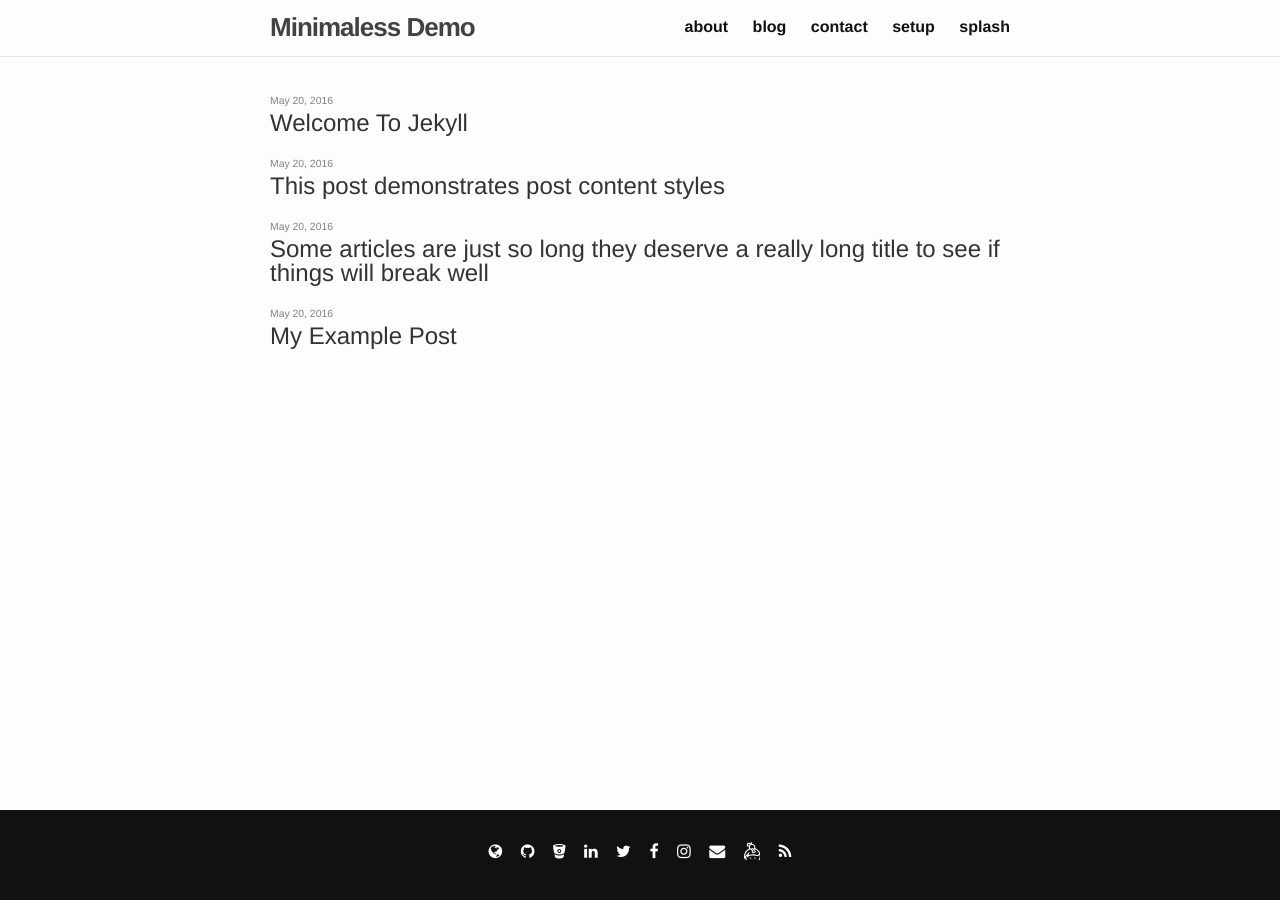
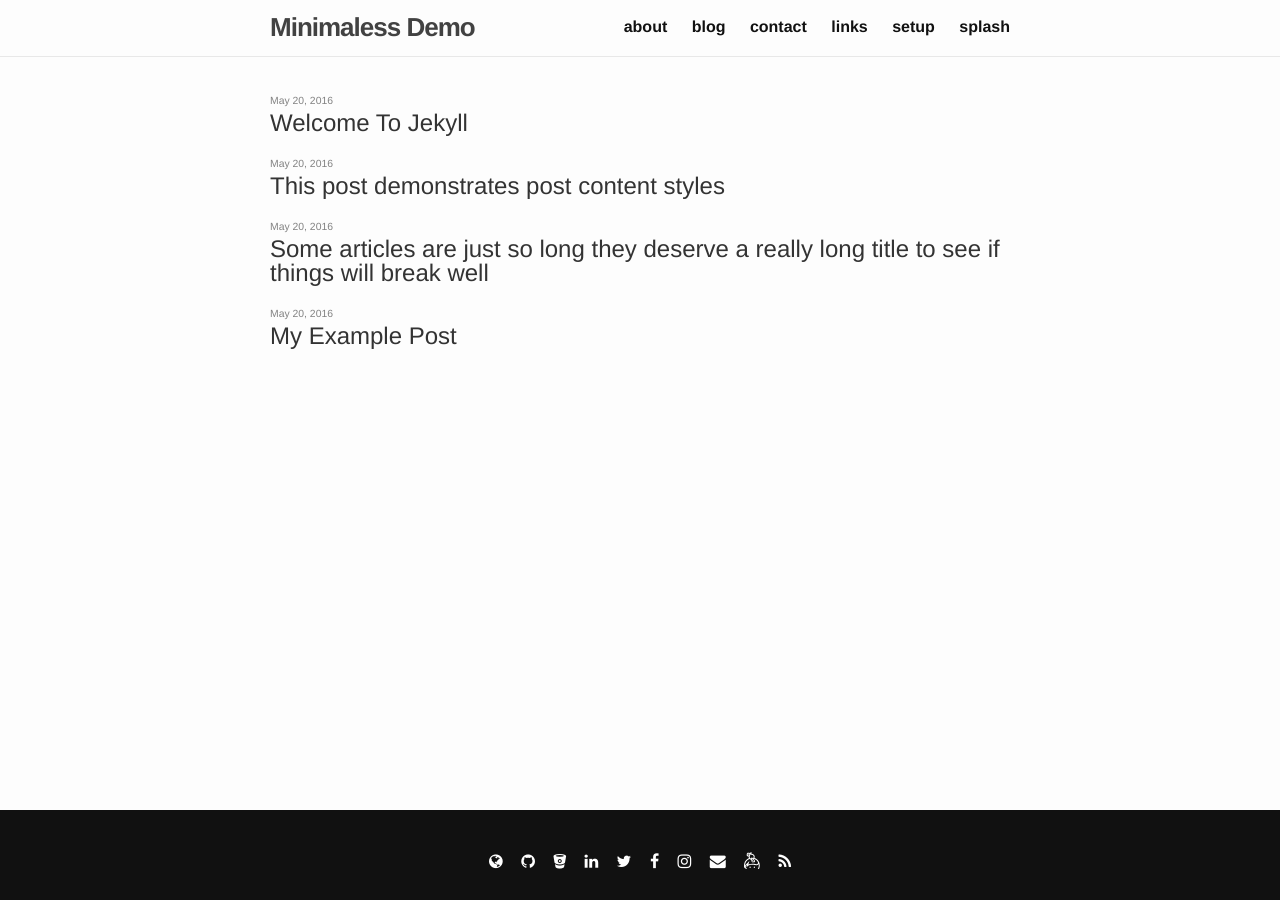
Before and after one commit to brettinternet/minimaless, a Jekyll site: the page built from _pages/blog.md, in a window 1280 px wide. Built offline with Jekyll 4.4.1, drawn with Linux system fonts in a browser that asks for light colours.

Commit message:
fixed icon styling, added splash page

```diff
--- a/404.html
+++ b/404.html
@@ -19,6 +19,6 @@
 <div class="container">
   <h1>404</h1>
 
-  <p><strong>Page not found :(</strong></p>
-  <p>The requested page could not be found.</p>
+  <p><strong>Page not found</strong></p>
+  <p>¯\_(ツ)_/¯</p>
 </div>
--- a/Gemfile
+++ b/Gemfile
@@ -1,3 +1,5 @@
 source "https://rubygems.org"
 gemspec
 gem 'jekyll-feed'
+gem 'jekyll-sitemap'
+gem 'jekyll-gist'
--- a/_config.yml
+++ b/_config.yml
@@ -17,6 +17,22 @@
 instagram_username: brettinternet
 keybase_username: brettinternet
 
+# use Font Awesome icon names http://fontawesome.io/icons/
+links:
+  - url: https://google.com
+    title: Google
+  - url: https://google.com
+    title: My Resume
+    icon: paperclip
+  - url: https://google.com
+    title: My Portfolio
+    icon: user-circle
+  - url: https://google.com
+    title: A really cool blog I like
+    icon: false
+  - url: https://google.com
+    title: Cool Site
+
 # disqus:
 #   shortname:
 
@@ -33,10 +49,14 @@
 
 plugins:
   - jekyll-feed
+  - jekyll-gist
+  - jekyll-sitemap
 
-# Build settings
 markdown: kramdown
 theme: minimaless
+
+include:
+  - _pages
 exclude:
   - vendor
   - .asset-cache
--- a/_sass/minimaless.scss
+++ b/_sass/minimaless.scss
@@ -19,6 +19,8 @@
 $grey-color-light: lighten($grey-color, 40%) !default;
 $grey-color-dark:  darken($grey-color, 25%) !default;
 
+$pastel-red: #ff6961;
+
 // Width of the content area
 $content-width:    800px !default;
 
@@ -26,7 +28,6 @@
 $on-laptop:        800px !default;
 
 // Heights
-
 $footer-height:    $spacing-unit;
 $header-height:    $spacing-unit * 1.865;
 $content-height:   calc(100vh - #{$footer-height} - #{$header-height} - 121px);
--- a/_sass/minimaless/_base.scss
+++ b/_sass/minimaless/_base.scss
@@ -100,6 +100,7 @@
  */
 a {
   color: $brand-color;
+  fill: $brand-color;
   text-decoration: none;
   cursor: pointer;
 
@@ -110,15 +111,6 @@
   &:hover {
     color: $text-color;
     text-decoration: underline;
-  }
-
-  .contact-icons &:hover {
-    text-decoration: none;
-    color: lighten($brand-color, 25%);
-
-    .username {
-      text-decoration: underline;
-    }
   }
 }
 
@@ -203,21 +195,7 @@
 /**
  * Icons
  */
-.icon > svg {
-  display: inline-block;
-  vertical-align: middle;
-
-  path {
-    fill: $grey-color;
-  }
+.keybase-icon {
+  transform: translateY(2px);
+  height: 17px;
 }
-
-.social-media-list {
-  .icon {
-    padding-right: 5px;
-  }
-
-  li + li {
-    padding-top: 5px;
-  }
-}
--- a/_sass/minimaless/_layout.scss
+++ b/_sass/minimaless/_layout.scss
@@ -115,14 +115,17 @@
   padding: $spacing-unit 0;
   height: $footer-height;
   text-align: center;
-
-  .contact-icons .icon { color: #FFF; }
 }
 
 .contact-icons {
   list-style: none;
-  margin: 0;
+  margin: 10px 0 0 0;
   text-align: center;
+  @include media-query($on-palm) {
+    text-align: left;
+  }
+
+  a { height: 100%; width: 100%; }
 
   li, li + li {
     margin: 0 7px;
@@ -131,7 +134,9 @@
     display: inline-block;
   }
 
-  .keybase-icon { fill: #FFF; }
+  li:first-child { margin-left: 0; }
+  li:last-child { margin-right: 0; }
+
 
   .icon {
     padding: 0;
@@ -142,11 +147,20 @@
   color: #111;
 }
 
-.page-content .keybase-icon {
-  fill: #111;
-}
 
 
+.landing-content .contact-icons a, .site-footer .contact-icons a {
+    color: #FFF;
+    &:hover {
+      color: $pastel-red;
+    }
+    .keybase-icon {
+      fill: #FFF;
+      &:hover {
+        fill: $pastel-red;
+      }
+    }
+  }
 
 /**
  * About/landing content
@@ -166,7 +180,10 @@
   justify-content: center;
 
   a {
-    color: #EEEEEE;
+    color: #EEE;
+    &:hover {
+      color: $pastel-red;
+    }
   }
 }
 
@@ -175,8 +192,18 @@
   background: #FFF;
 
   .contact { transform: translateY(-50px); }
-  .contact-icons .icon { color: #111; }
-  .contact-icons .keybase-icon { fill: #111; }
+  .contact-icons .icon {
+    color: #111;
+    &:hover {
+      color: $pastel-red;
+    }
+  }
+  .contact-icons .icon .keybase-icon {
+    fill: #111;
+    &:hover {
+      fill: $pastel-red;
+    }
+  }
 }
 
 .made-by {
@@ -213,6 +240,7 @@
   padding: 0;
 }
 
+
 /**
  * Page content
  */
@@ -228,7 +256,7 @@
   .blog li:nth-child(#{$i}),
   .contact .contact-icons li:nth-child(#{$i}),
   .splash p:nth-child(#{$i}),
-  .splash .contact-icons li:nth-child(#{$i}),
+  .splash .contact-icons li:nth-child(#{$i}), .site-links li:nth-child(#{$i}),
   .landing-content .about p:nth-child(#{$i}) {
     -webkit-animation: fadein .5s + $i/2; /* Safari, Chrome and Opera > 12.1 */
     -moz-animation: fadein .5s + $i/2; /* Firefox < 16 */
@@ -274,6 +302,28 @@
   @include relative-font-size(1.5);
 }
 
+
+.site-links {
+  margin: 0 auto;
+  max-width: 310px;
+  a { color: inherit; }
+
+  li {
+    display: inline-block;
+    min-width: 100px;
+    min-height: 100px;
+  }
+
+  li a {
+    height:100px;
+    width:100px;
+    display:table-cell;
+    vertical-align : middle;
+    text-align: center;
+    .icon { font-size: 1.5em; }
+    p { margin: 0; }
+  }
+}
 
 
 
```
Also changed, not shown: _includes/site-links.html (added, +14 -0 lines), _pages/links.md (added, +10 -0 lines), _includes/icon-keybase.svg, _pages/blog.md (renamed from blog.md), _pages/setup.md (renamed from setup.md), _pages/splash.md (renamed from splash.md), minimaless.gemspec. Lines whose indentation alone changed are shown as unchanged.
